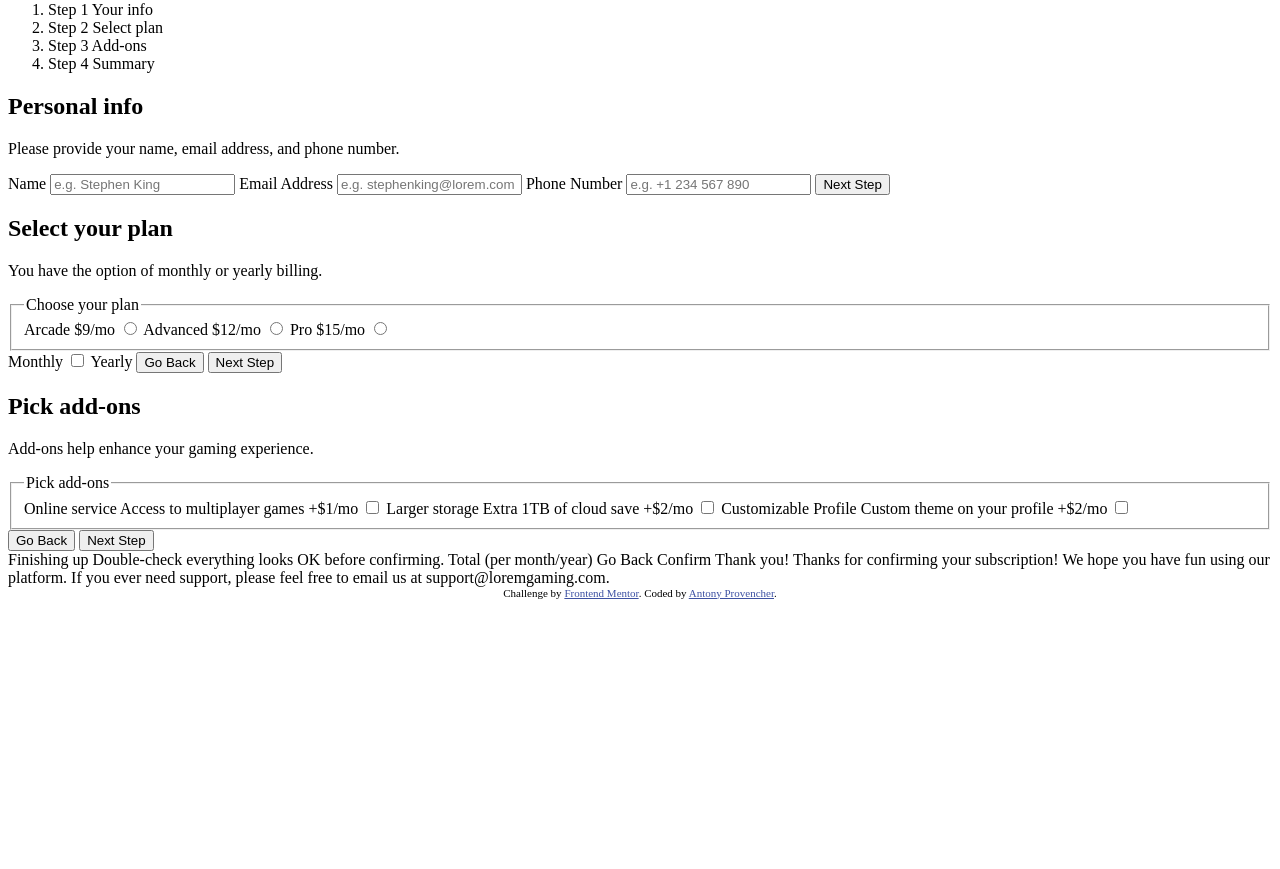
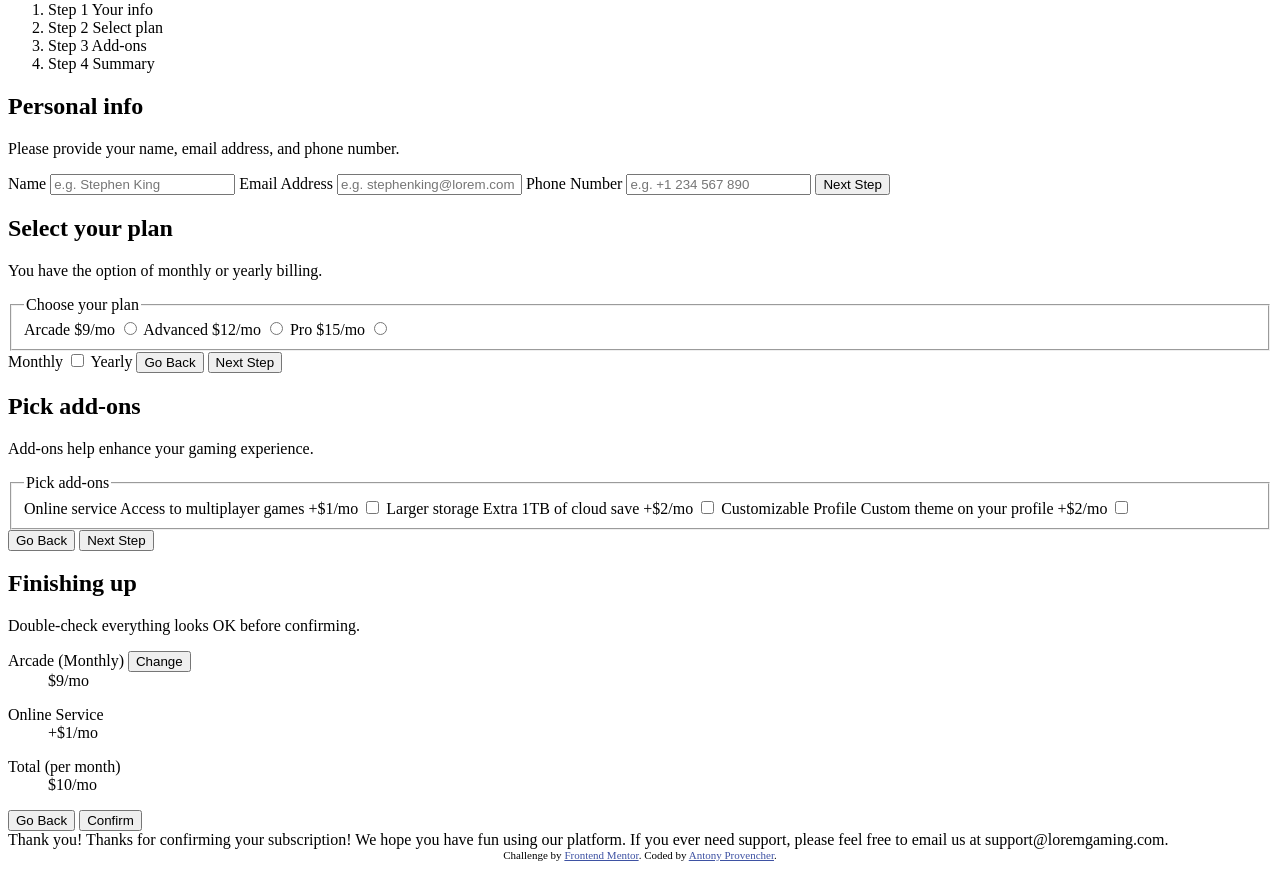
Before and after one commit to PiisuW/subscription-signup-form, a website built with Vite: page index.html in a window 1280 px wide. Shown: the part 79-948 px from the top of the page. Before the commit the page ends 800 px from the top, so only its background shows below. Built offline with nearby package versions, Linux system fonts and the light colour scheme.

Commit message:
Add semantic HTML for step 4 (summary)

```diff
--- a/index.html
+++ b/index.html
@@ -153,17 +153,31 @@
   <!-- Step 3 end -->
 
   <!-- Step 4 start -->
+<div>
+  <h2>Finishing up</h2>
+  <p>Double-check everything looks OK before confirming.</p>
 
-  Finishing up
-  Double-check everything looks OK before confirming.
+  <dl>
+    <dt>
+      <span data-plan-billing>Arcade (Monthly)</span>
+      <button type="button">Change</button>
+    </dt>
+    <dd  data-plan-price>$9/mo</dd>
+  </dl>
 
-  <!-- Dynamically add subscription and add-on selections here -->
+  <dl data-addons>
+    <dt>Online Service</dt>
+    <dd>+$1/mo</dd>
+  </dl>
 
-  Total (per month/year)
+  <dl>
+    <dt data-total-label>Total (per month)</dt>
+    <dd data-total>$10/mo</dd>
+  </dl>
 
-  Go Back
-  Confirm
-
+  <button type="button">Go Back</button>
+  <button type="submit">Confirm</button>
+</div>
   <!-- Step 4 end -->
 
   <!-- Step 5 start -->
--- a/vite.config.ts
+++ b/vite.config.ts
@@ -1,5 +1,7 @@
 import { defineConfig } from 'vite'
 
 export default defineConfig({
-  // config goes here
+  server: {
+    port: Number(process.env.PORT) || 5173,
+  },
 })
```
Also changed, not shown: .claude/launch.json (added).
